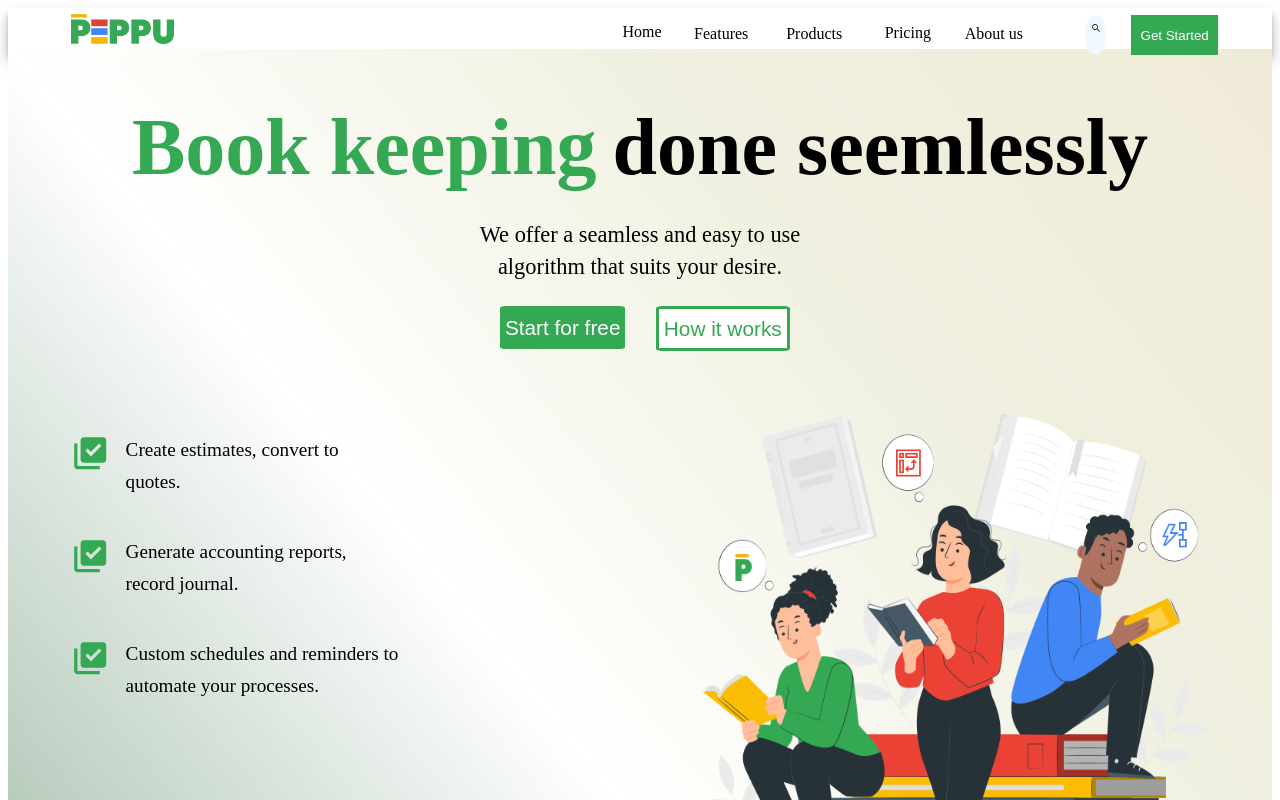
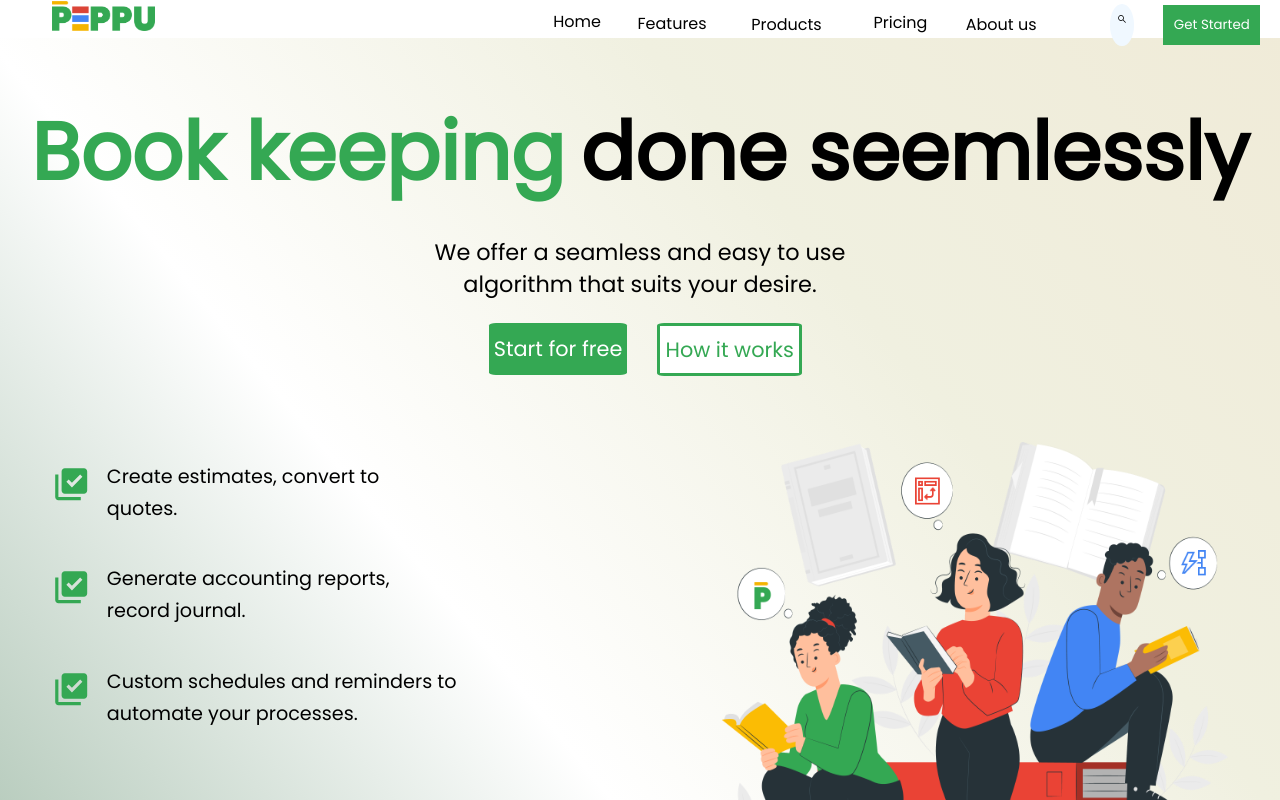
Before and after one commit to Peppu-Group/Peppu-books-frontend, a React (Vite) app: page / in a window 1280 px wide. Shown: the top 800 px of the page. Built offline with nearby package versions, Linux system fonts and the light colour scheme.

Commit message:
removed the white spaces

```diff
--- a/src/App.css
+++ b/src/App.css
@@ -1,12 +1,14 @@
 /*General style starts */
 
-
+*{
+    font-family: 'Poppins', sans-serif;
+}
 p{
     line-height: 2rem;
 }
 .root{
     font-size: 62.4%;
-    font-family: 'poppins'sans-serif;
+    font-family: 'Poppins'sans-serif;
 }
 /* General Style ends Here*/
 
@@ -19,8 +21,12 @@ p{
     justify-content: space-between;
 
 }
-
+body{
+    margin-left: -1%;
+    margin-right: -1%;
+}
 .home-navbar{
+    margin-top: -1%;
     height: auto;
     display: flex;
     justify-content: space-between;
@@ -56,6 +62,7 @@ p{
     background-image: linear-gradient(to top right,#ffffff,#b5cabb,#ffffff,#f0f0e0,#f0ebd8),
     linear-gradient(to left,#ffffff,#ffffff);
      font-size: 62.5%;
+
 }
 a{
     text-decoration: none;
```
